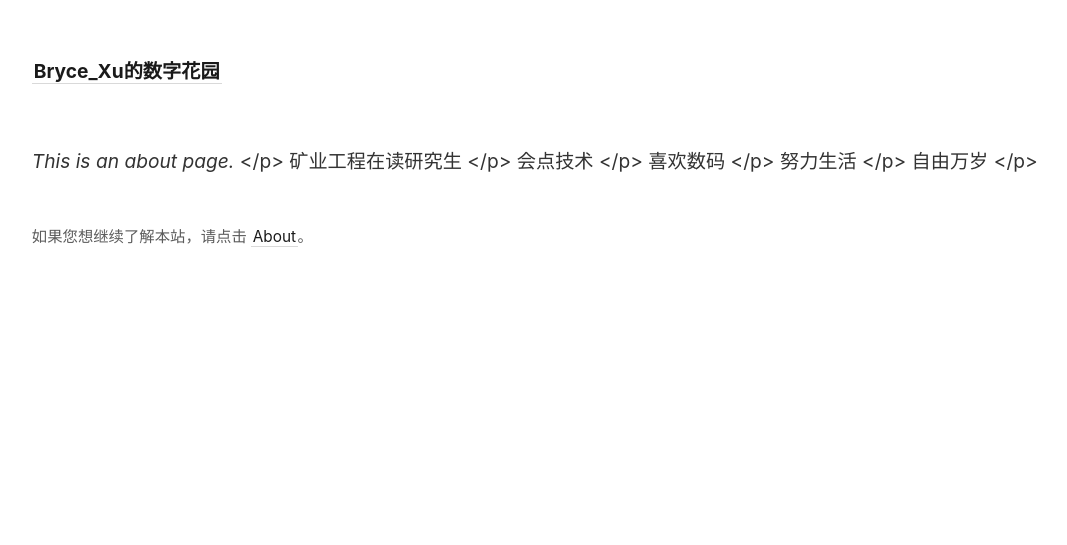
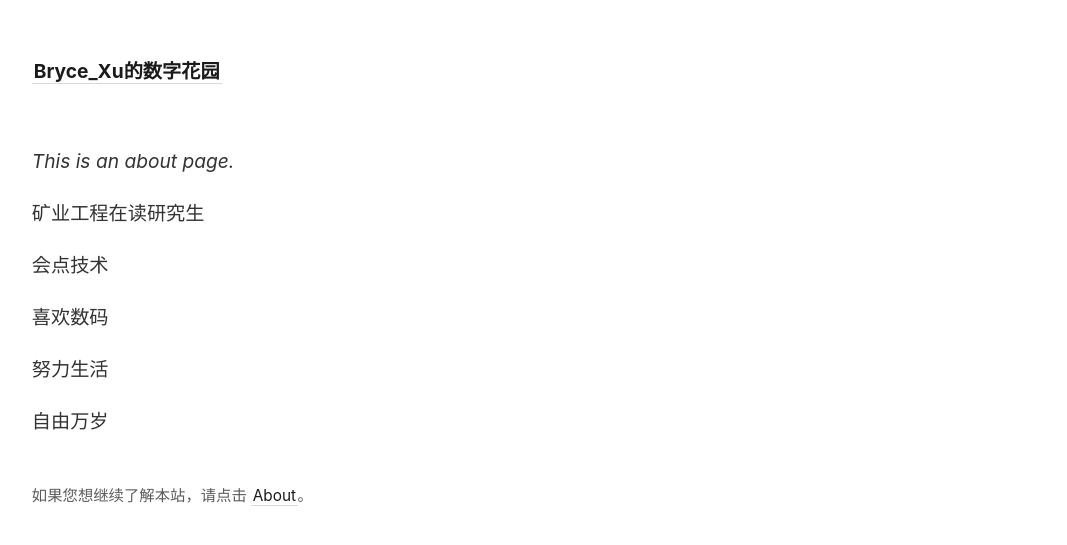
Before and after one commit to zuiyu666/-, a Jekyll site: the page built from _pages/about.md, in a window 1280 px wide. Shown: the top 545 px of the page, without its empty margins (45-1112 px from the left). Built offline with Jekyll 4.4.1, drawn with Linux system fonts in a browser that asks for light colours.

Commit message:
Update about.md

```diff
--- a/_pages/about.md
+++ b/_pages/about.md
@@ -5,14 +5,13 @@ permalink: /about
 ---
 
 *This is an about page.*
-</p>
-矿业工程在读研究生
-</p>
-会点技术
-</p>
-喜欢数码
-</p>
-努力生活
-</p>
-自由万岁
-</p>
+
+<p>矿业工程在读研究生</p>
+
+<p>会点技术</p>
+
+<p>喜欢数码</p>
+
+<p>努力生活</p>
+
+<p>自由万岁</p>
```
